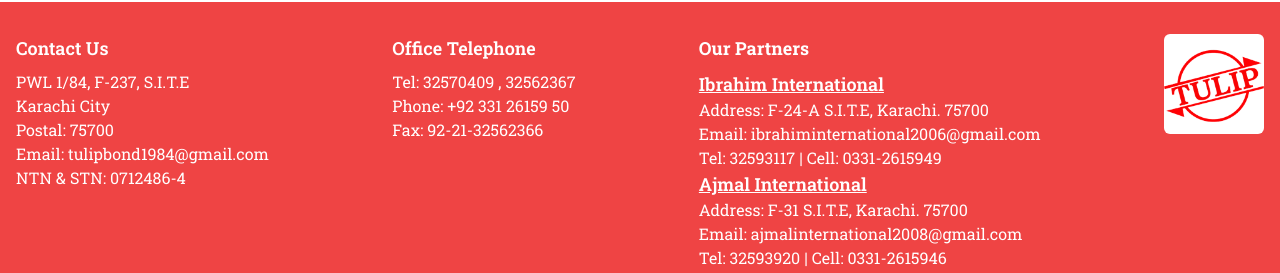
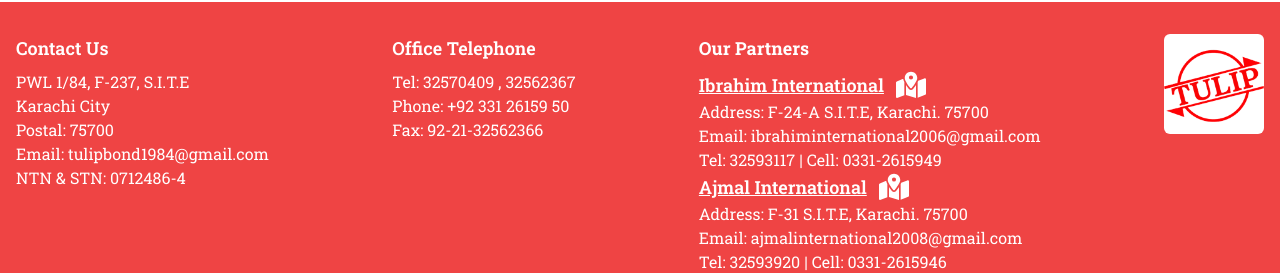
Before and after one commit to tulipbond/tulip-website, a Next.js app: page / in a window 1280 px wide. Shown: the part 2614-2887 px from the top of the page. Built offline with nearby package versions, Linux system fonts and the light colour scheme; a web font is replaced by a local one; what taos would draw is missing.

Commit message:
added map

```diff
--- a/src/components/Footer.tsx
+++ b/src/components/Footer.tsx
@@ -1,6 +1,7 @@
 import Image from "next/image";
 import Link from "next/link";
 import React from "react";
+import { FaMapLocationDot } from "react-icons/fa6";
 
 const Footer: React.FC = () => {
   return (
@@ -27,11 +28,11 @@
           </div>
           <div className="flex flex-col">
             <h2 className=" text-lg font-bold mb-2">Our Partners</h2>
-            <Link href="https://maps.app.goo.gl/8ALkhriZuCCmWNzn6"><h1 className=" text-lg font-semibold underline">Ibrahim International</h1></Link>
+            <Link href="https://maps.app.goo.gl/8ALkhriZuCCmWNzn6"><h1 className=" text-lg font-semibold underline flex flex-row items-center gap-3">Ibrahim International <FaMapLocationDot className="text-white text-3xl" /></h1></Link>
             <p>Address: F-24-A S.I.T.E, Karachi. 75700</p>
             <p>Email: ibrahiminternational2006@gmail.com</p>
             <p>Tel: 32593117 | Cell: 0331-2615949</p>
-           <Link href="https://maps.app.goo.gl/aeMNQuW4Xg2Jkw5x8"><h1 className=" text-lg font-semibold underline">Ajmal International</h1></Link>
+           <Link href="https://maps.app.goo.gl/aeMNQuW4Xg2Jkw5x8"><h1 className=" text-lg font-semibold underline flex flex-row items-center gap-3">Ajmal International  <FaMapLocationDot className="text-white text-3xl" /></h1></Link>
             <p>Address: F-31 S.I.T.E, Karachi. 75700</p>
             <p>Email: ajmalinternational2008@gmail.com</p>
             <p>Tel: 32593920 | Cell: 0331-2615946</p>
```
